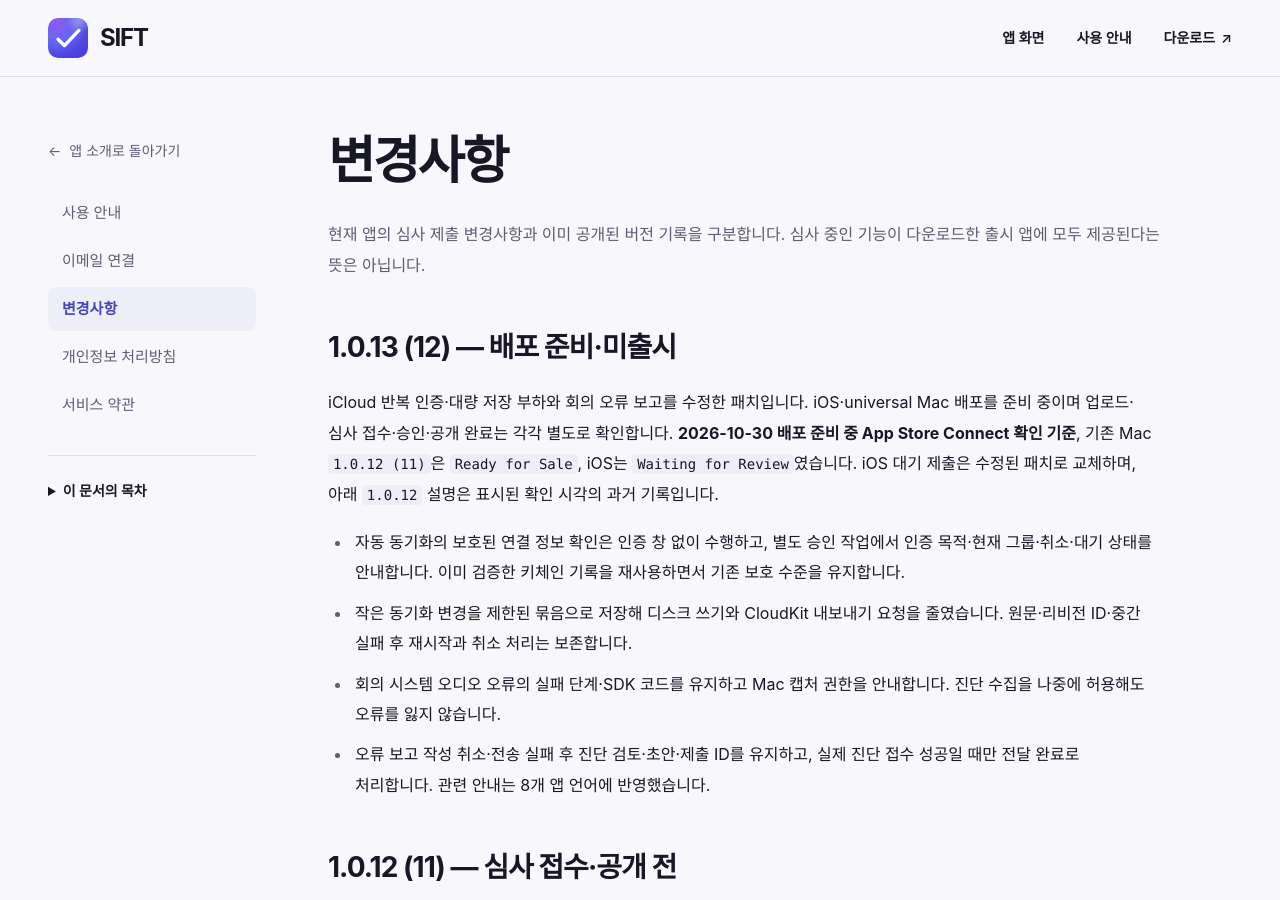
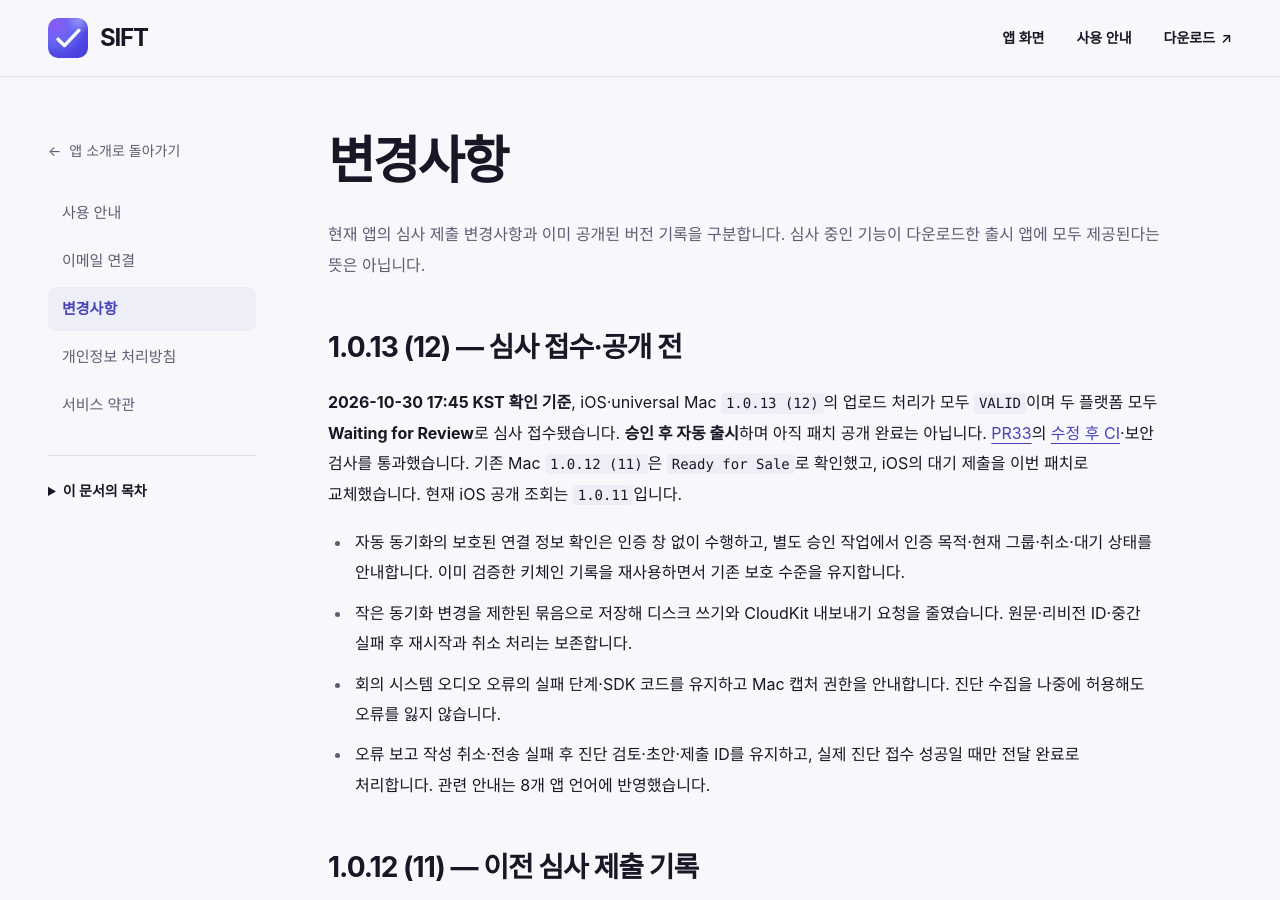
Before and after one commit to jung-geun/SIFT, a Jekyll site: the page built from docs/changes.md, in a window 1280 px wide and 900 px high. Built offline with Jekyll 4.4.1, drawn with Linux system fonts in a browser that asks for light colours.

Commit message:
docs: record validated build 12 review submissions

```diff
--- a/docs/changes.md
+++ b/docs/changes.md
@@ -1,7 +1,7 @@
 ---
 layout: default
 title: 변경사항
-description: SIFT 1.0.13 배포 준비와 이전 심사·공개 버전별 기록
+description: SIFT 1.0.13 심사 접수와 플랫폼별 공개·이전 버전 기록
 permalink: /changes.html
 ---
 
@@ -10,9 +10,9 @@ permalink: /changes.html
 현재 앱의 심사 제출 변경사항과 이미 공개된 버전 기록을 구분합니다. 심사 중인 기능이 다운로드한 출시 앱에 모두 제공된다는 뜻은 아닙니다.
 
 <a id="version-1-0-13-12"></a>
-## 1.0.13 (12) — 배포 준비·미출시
+## 1.0.13 (12) — 심사 접수·공개 전
 
-iCloud 반복 인증·대량 저장 부하와 회의 오류 보고를 수정한 패치입니다. iOS·universal Mac 배포를 준비 중이며 업로드·심사 접수·승인·공개 완료는 각각 별도로 확인합니다. **2026-10-30 배포 준비 중 App Store Connect 확인 기준**, 기존 Mac `1.0.12 (11)`은 `Ready for Sale`, iOS는 `Waiting for Review`였습니다. iOS 대기 제출은 수정된 패치로 교체하며, 아래 `1.0.12` 설명은 표시된 확인 시각의 과거 기록입니다.
+**2026-10-30 17:45 KST 확인 기준**, iOS·universal Mac `1.0.13 (12)`의 업로드 처리가 모두 `VALID`이며 두 플랫폼 모두 **Waiting for Review**로 심사 접수됐습니다. **승인 후 자동 출시**하며 아직 패치 공개 완료는 아닙니다. [PR33](https://github.com/jung-geun/SIFT/pull/33)의 [수정 후 CI](https://github.com/jung-geun/SIFT/actions/runs/41025004282)·보안 검사를 통과했습니다. 기존 Mac `1.0.12 (11)`은 `Ready for Sale`로 확인했고, iOS의 대기 제출을 이번 패치로 교체했습니다. 현재 iOS 공개 조회는 `1.0.11`입니다.
 
 - 자동 동기화의 보호된 연결 정보 확인은 인증 창 없이 수행하고, 별도 승인 작업에서 인증 목적·현재 그룹·취소·대기 상태를 안내합니다. 이미 검증한 키체인 기록을 재사용하면서 기존 보호 수준을 유지합니다.
 - 작은 동기화 변경을 제한된 묶음으로 저장해 디스크 쓰기와 CloudKit 내보내기 요청을 줄였습니다. 원문·리비전 ID·중간 실패 후 재시작과 취소 처리는 보존합니다.
@@ -20,7 +20,7 @@ iCloud 반복 인증·대량 저장 부하와 회의 오류 보고를 수정한
 - 오류 보고 작성 취소·전송 실패 후 진단 검토·초안·제출 ID를 유지하고, 실제 진단 접수 성공일 때만 전달 완료로 처리합니다. 관련 안내는 8개 앱 언어에 반영했습니다.
 
 <a id="version-1-0-12-11"></a>
-## 1.0.12 (11) — 심사 접수·공개 전
+## 1.0.12 (11) — 이전 심사 제출 기록
 
 **2026-10-30 06:51 KST 확인 기준**, iOS·universal Mac `1.0.12 (11)`의 업로드 처리가 모두 `VALID`이며 두 플랫폼 모두 **Waiting for Review**로 심사 접수됐습니다. **승인 후 자동 출시**하며 아직 공개된 버전은 `1.0.11`입니다. [PR32](https://github.com/jung-geun/SIFT/pull/32)의 [최종 CI](https://github.com/jung-geun/SIFT/actions/runs/40959391692)·보안 검사를 통과하고 main에 반영했습니다. 앱·확장의 실제 버전, Mac 양쪽 아키텍처·네이티브 지원 번들, 배포 서명·프로덕션 권한과 원음 보존·재생을 확인했습니다. 아카이브·업로드·심사 접수는 승인·공개 완료와 구분합니다.
 
```
Also changed, not shown: ios/UI_TEST_PLAN.md (+2 -0 lines), README.md.
